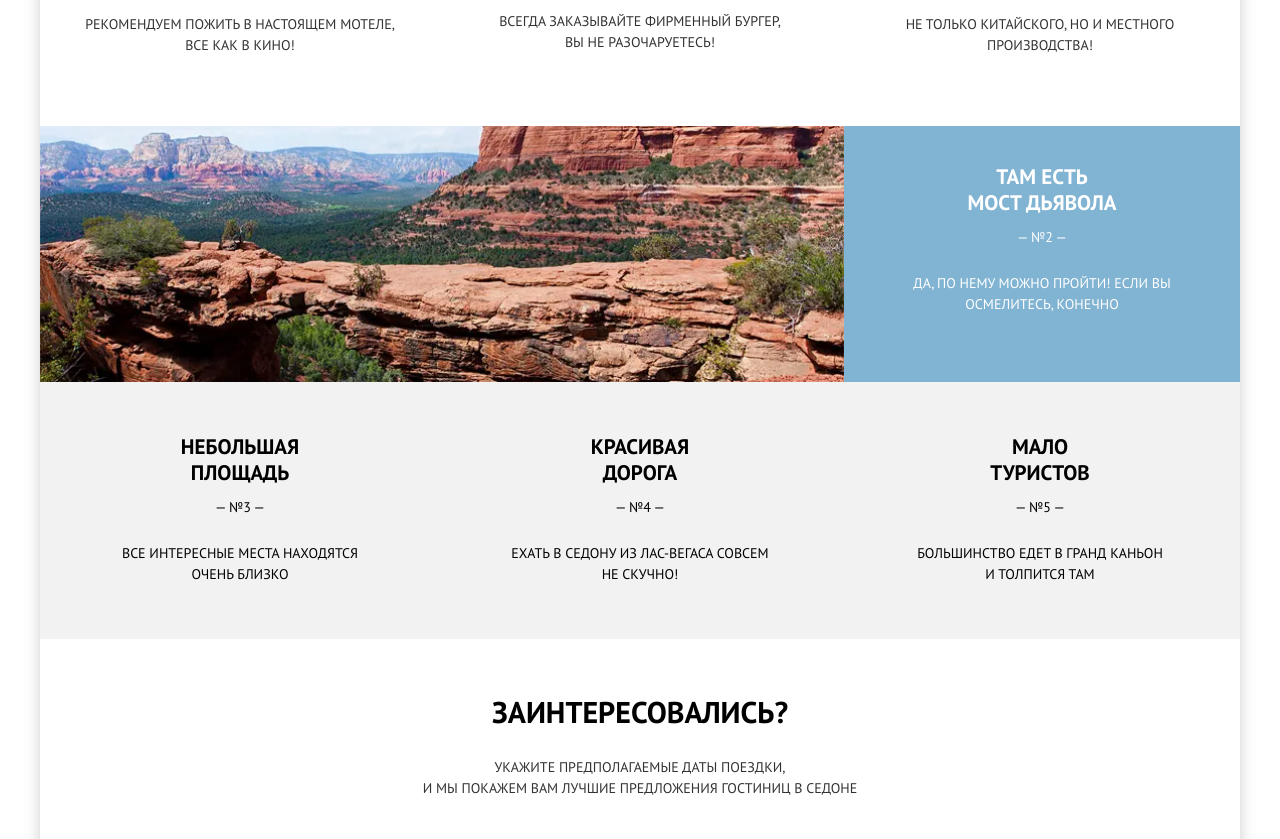
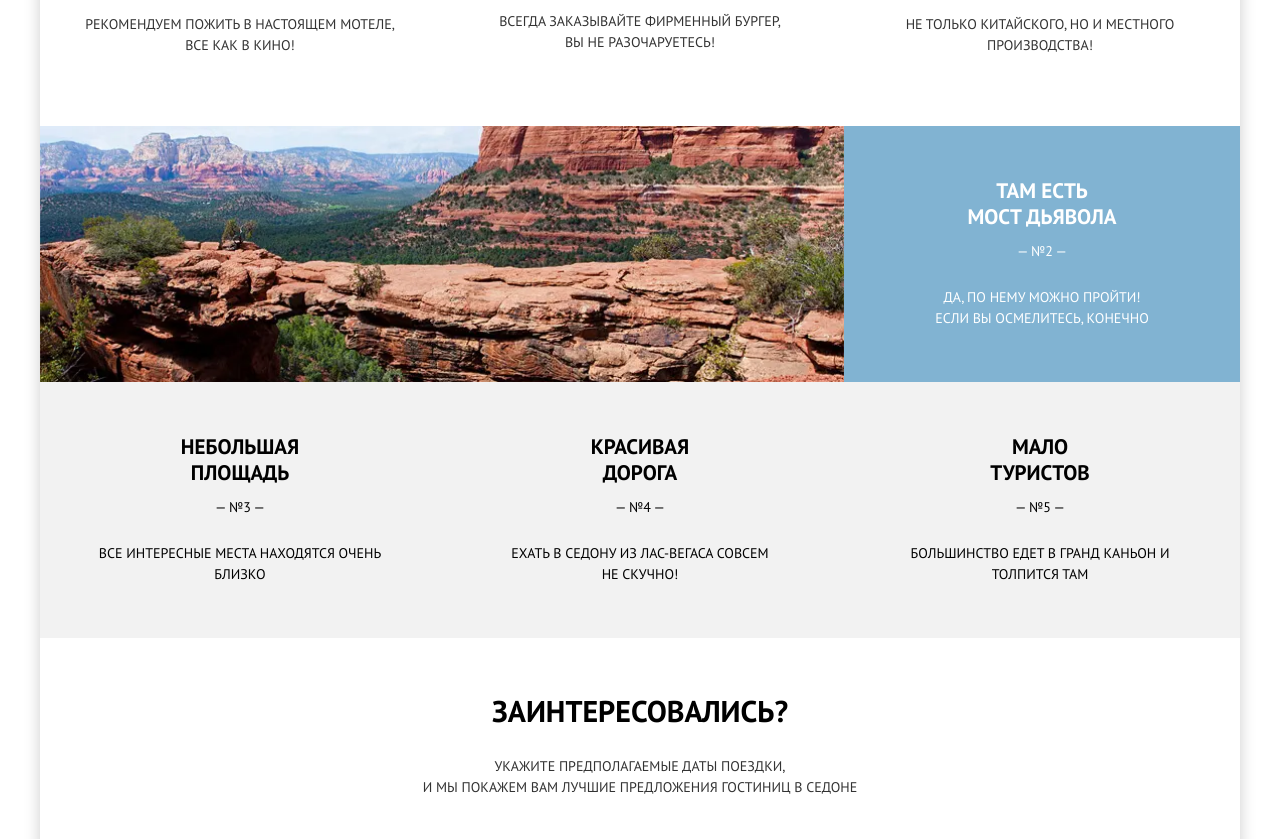
Before and after one commit to natalika-voz/1103325-sedona-28, a website: page source/index.html in a window 1280 px wide. Shown: the part 1240-2079 px from the top of the page. Drawn offline with nearby package versions, Linux system fonts and the light colour scheme; files that its build step writes are made by us from their sources.

Commit message:
Remove modifiers

```diff
--- a/source/index.html
+++ b/source/index.html
@@ -109,19 +109,19 @@
               </div>
             </li>
 
-            <li class="features__item features__item--small feature-header feature-header--gray">
+            <li class="features__item features__item--small feature-header feature-header--gray feature-header--square">
               <div class="feature-header__container">
                 <p class="feature-header__title">Небольшая <span>площадь</span></p>
                 <span class="feature-header__number">— №3 —</span>
-                <p class="feature-header__text">Все интересные места находятся очень&nbsp;близко</p>
+                <p class="feature-header__text">Все интересные места находятся очень близко</p>
               </div>
             </li>
 
             <li class="features__item features__item--small feature-header feature-header--gray feature-header--road">
               <div class="feature-header__container">
-                <p class="feature-header__title feature-header__title--road">Красивая <span>дорога</span></p>
+                <p class="feature-header__title">Красивая <span>дорога</span></p>
                 <span class="feature-header__number">— №4 —</span>
-                <p class="feature-header__text feature-header__text--road">Ехать в Седону из Лас-Вегаса совсем не&nbsp;скучно!</p>
+                <p class="feature-header__text">Ехать в Седону из Лас-Вегаса совсем не&nbsp;скучно!</p>
               </div>
             </li>
 
@@ -129,7 +129,7 @@
               <div class="feature-header__container">
                 <p class="feature-header__title">Мало <span>туристов</span></p>
                 <span class="feature-header__number">— №5 —</span>
-                <p class="feature-header__text feature-header__text--small">Большинство едет в Гранд Каньон и&nbsp;толпится там</p>
+                <p class="feature-header__text">Большинство едет в Гранд Каньон и толпится там</p>
               </div>
             </li>
           </ol>
--- a/source/sass/components/feature-header.scss
+++ b/source/sass/components/feature-header.scss
@@ -1,20 +1,20 @@
 .feature-header {
   padding-inline: 18px;
-  padding-block: 71px 40px;
+  padding-block: 37px;
   background-color: var(--blue);
   color: var(--white);
   text-transform: uppercase;
 
   &--real-town {
+    padding-block: 70px 40px;
     background-image: url("../img/svg/white-mask.svg");
     background-repeat: no-repeat;
     background-position: top 0 center;
   }
 
   &--gray {
+    padding-block: 24px 25px;
     position: relative;
-    padding-inline-start: 18px;
-    padding-block: 25px;
     background-color: var(--gray-200);
     color: var(--black);
 
@@ -33,45 +33,49 @@
     }
   }
 
-  &--road {
-    padding-block: 24px 25px;
+  &--tourists {
+    padding-inline: 31px;
+    padding-block-end: 29px;
   }
 
-  &--tourists {
-    padding-block: 24px 28px;
+  &--square {
+    padding-inline: 26px;
+  }
+
+  &--road {
+    padding-inline: 42px;
   }
 
   @media (min-width: $tablet-width) {
-    padding-inline: 30px;
-    padding-block: 53px 30px;
+    padding-block: 52px 32px;
+    padding-inline: 31px;
     background-image: none;
 
     &--gray {
-      padding-block-start: 42px;
-      padding-block-end: 42px;
-      padding-inline: 26px;
+      padding-block: 41px;
+      padding-inline: 33px;
 
       &::before {
         content: none;
       }
     }
+
+    &--road {
+      padding-inline: 40px;
+    }
   }
 
   @media (min-width: $desktop-width) {
-    &--gray {
-      padding-block-start: 52px;
-      padding-block-end: 54px;
-    }
+    padding-block: 52px 53px;
+    padding-inline: 55px;
   }
 }
 
 .feature-header__container {
-  padding-block-end: 18px;
   border-bottom: 1px solid #d6d6d6;
 }
 
 .feature-header__container:last-child {
-  padding-block-end: 0;
   border: none;
 }
 
@@ -106,12 +110,4 @@
 .feature-header__text {
   margin-block: 0;
   text-align: center;
-
-  &--road {
-    padding-inline: 20px;
-  }
-
-  @media (min-width: $desktop-width) {
-    padding-inline: 20px;
-  }
 }
--- a/source/sass/components/features.scss
+++ b/source/sass/components/features.scss
@@ -25,8 +25,13 @@
   }
 
   & .feature-header {
-    padding-block: 38px 36px;
     order: 1;
+  }
+
+  @media (min-width: $desktop-width) {
+    & .feature-header {
+      padding-inline: 82px;
+    }
   }
 }
 
--- a/source/sass/components/hero.scss
+++ b/source/sass/components/hero.scss
@@ -15,7 +15,7 @@
 .hero__title {
   width: 264px;
   margin-inline: auto;
-  margin-block: 0 35px;
+  margin-block: 0 37px;
   font-size: 18px;
   font-weight: 700;
   line-height: 26px;
```
